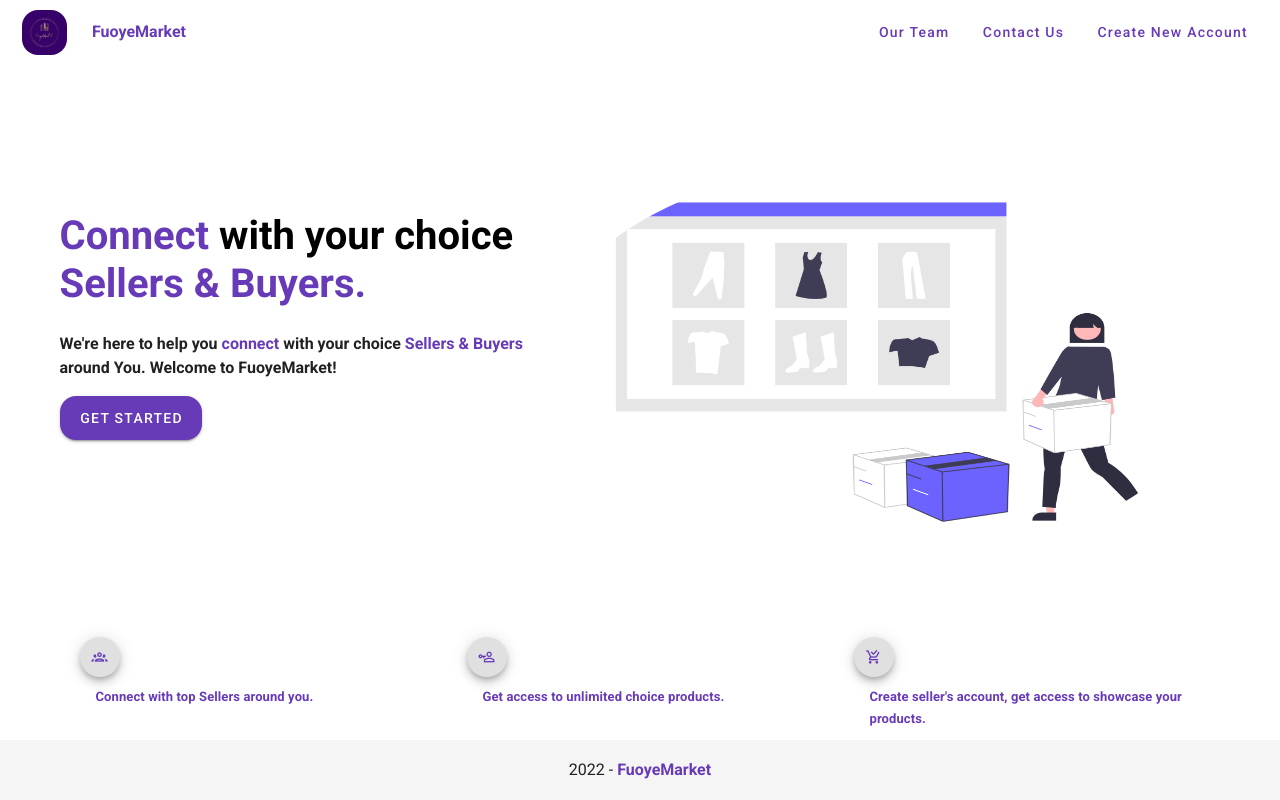
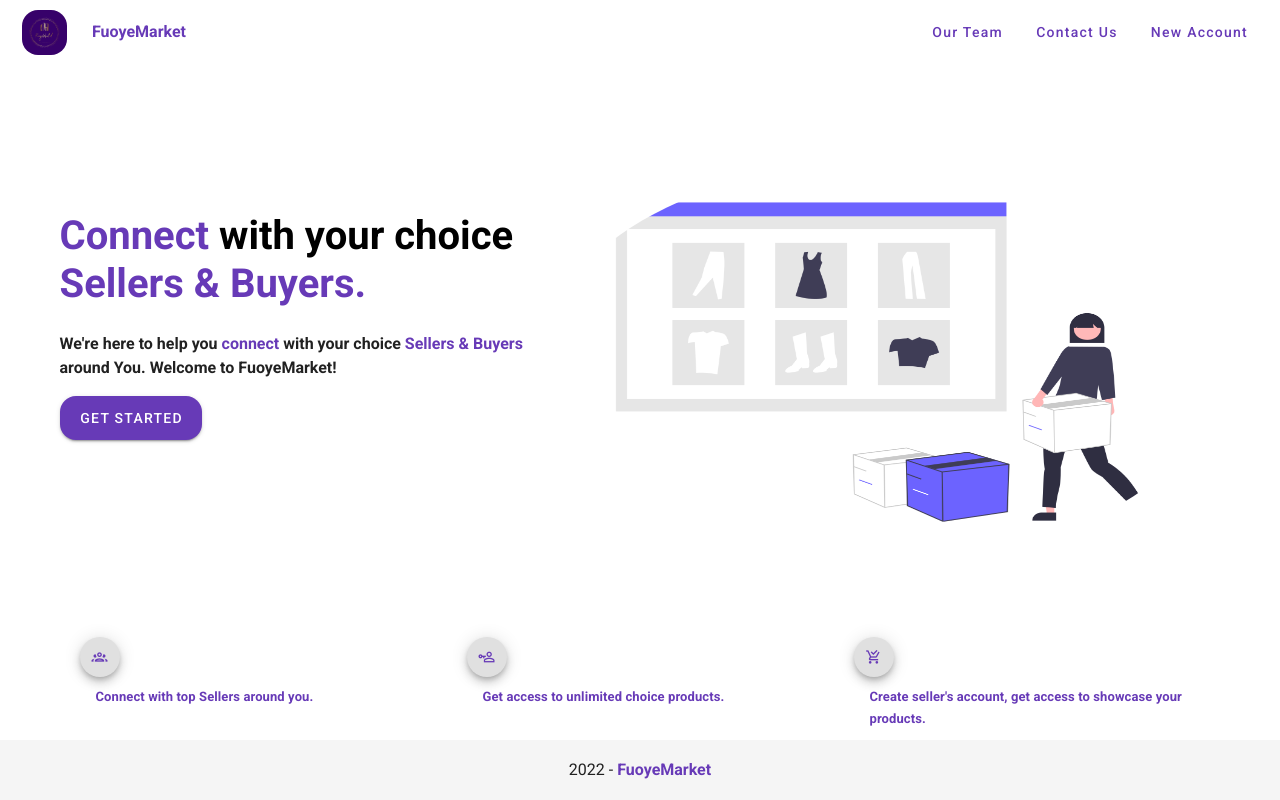
Before and after one commit to viccy2/Fuoye_Market, a Vue app in the folder clientend/: page / in a window 1280 px wide. Shown: the top 800 px of the page. Built offline with nearby package versions, Linux system fonts and the light colour scheme.

Commit message:
updateds

```diff
--- a/clientend/src/components/HomeNavbar.vue
+++ b/clientend/src/components/HomeNavbar.vue
@@ -18,7 +18,7 @@
                Contact Us
             </v-btn></router-link>
             <v-btn text id="btn" class="text-capitalize" style="color:#673AB7;">
-               Create new account
+               New account
             </v-btn>
             </div>
 
```
